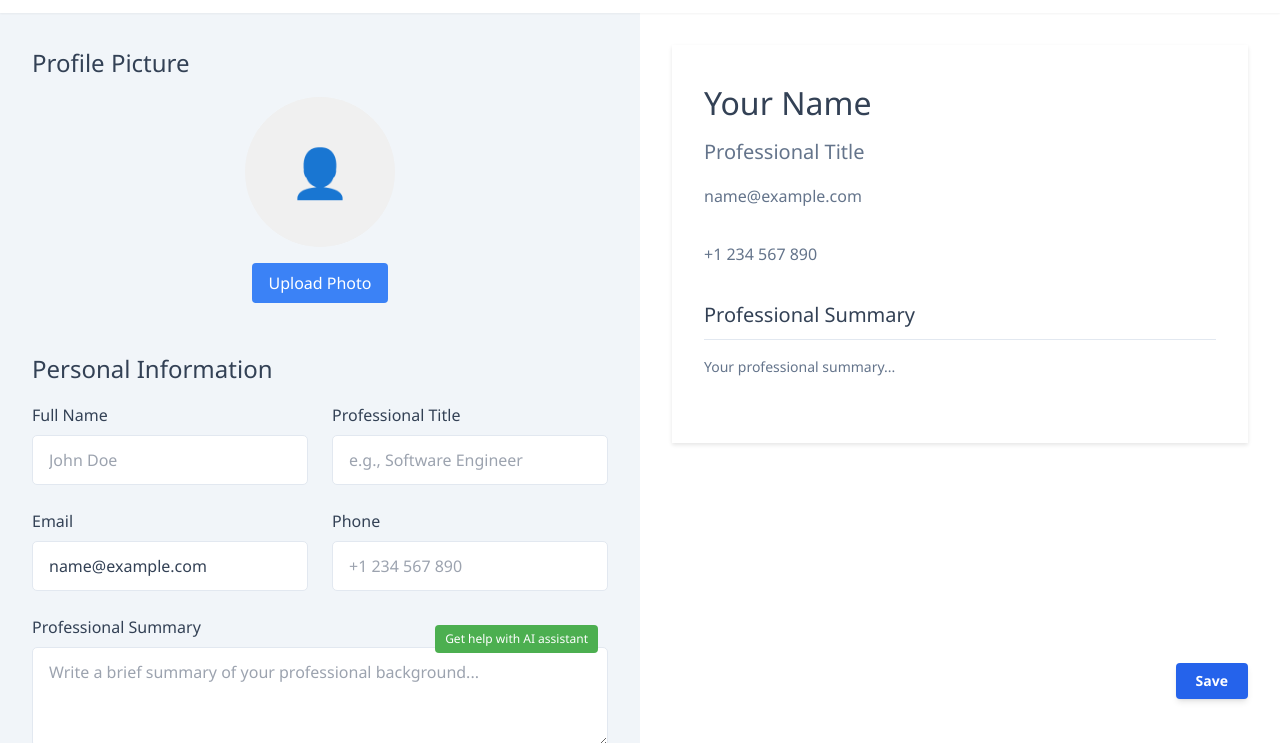
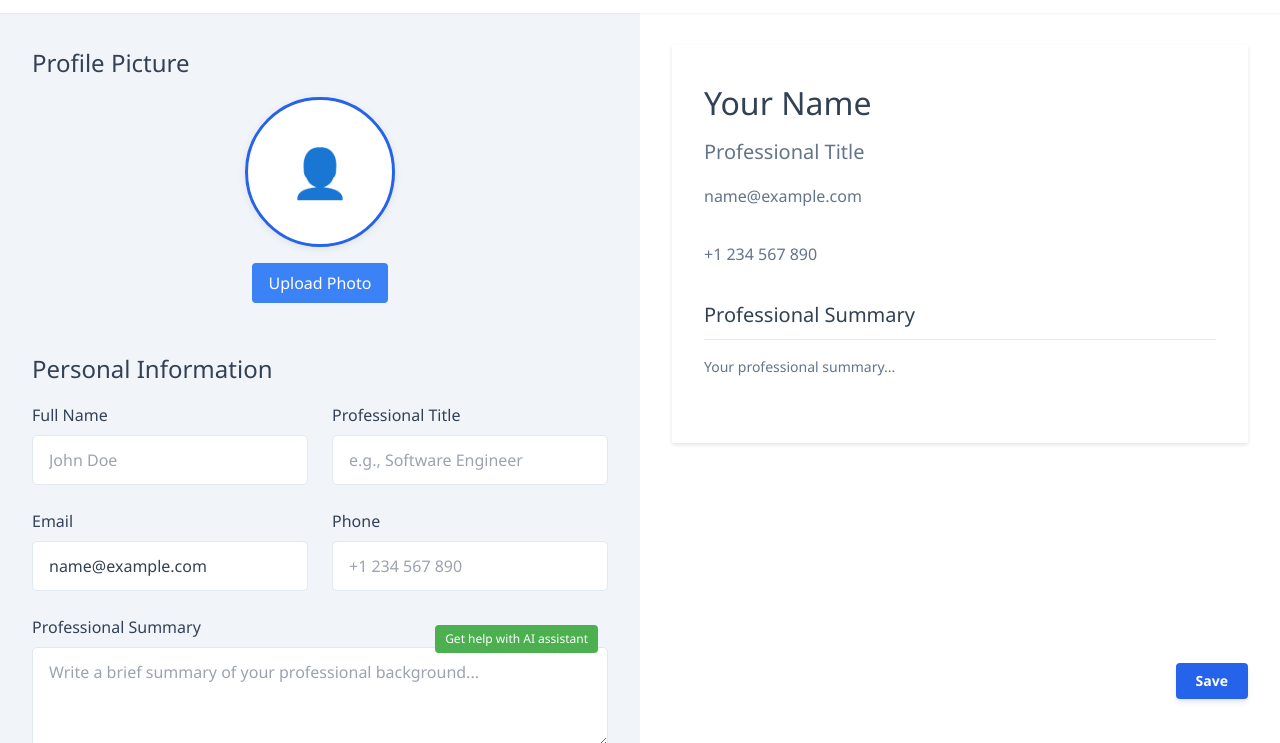
Before and after one commit to Reinel2004/ResumeGo-, a website: page frontend/resumebuilder.html in a window 1280 px wide. Shown: the part 69-812 px from the top of the page. Drawn offline with nearby package versions, Linux system fonts and the light colour scheme; sample sign-in values are in the browser's storage.

Commit message:
profile picture styling fixed

```diff
--- a/frontend/resumebuilder.html
+++ b/frontend/resumebuilder.html
@@ -942,16 +942,19 @@
         height: 150px;
         border-radius: 50%;
         overflow: hidden;
-        background-color: #f0f0f0;
+        background: #fff;
+        border: 3px solid #2563eb;
         display: flex;
         align-items: center;
         justify-content: center;
+        box-shadow: 0 2px 8px rgba(0,0,0,0.08);
     }
 
     .profile-preview img {
         width: 100%;
         height: 100%;
         object-fit: cover;
+        display: block;
     }
 
     .profile-preview .placeholder {
@@ -1225,8 +1228,8 @@
             <div class="section-block">
                 <h2 class="section-header">Profile Picture</h2>
                 <div class="profile-upload">
-                    <div class="profile-preview" style="width: 150px; height: 150px; border-radius: 50%; overflow: hidden; background-color: #f0f0f0; display: flex; align-items: center; justify-content: center;">
-                        <img src="" alt="Profile Picture" style="width: 100%; height: 100%; object-fit: cover;">
+                    <div class="profile-preview" style="width: 150px; height: 150px; border-radius: 50%; overflow: hidden; background: #fff; border: 3px solid #2563eb; display: flex; align-items: center; justify-content: center; box-shadow: 0 2px 8px rgba(0,0,0,0.08);">
+                        <img src="" alt="Profile Picture" style="width: 100%; height: 100%; object-fit: cover; display: block;">
                     </div>
                     <button type="button" onclick="openModal()" class="cursor-pointer bg-blue-500 text-white px-4 py-2 rounded hover:bg-blue-600">Upload Photo</button>
                     <input type="file" id="profile-upload" accept="image/*" style="display: none;">
```
